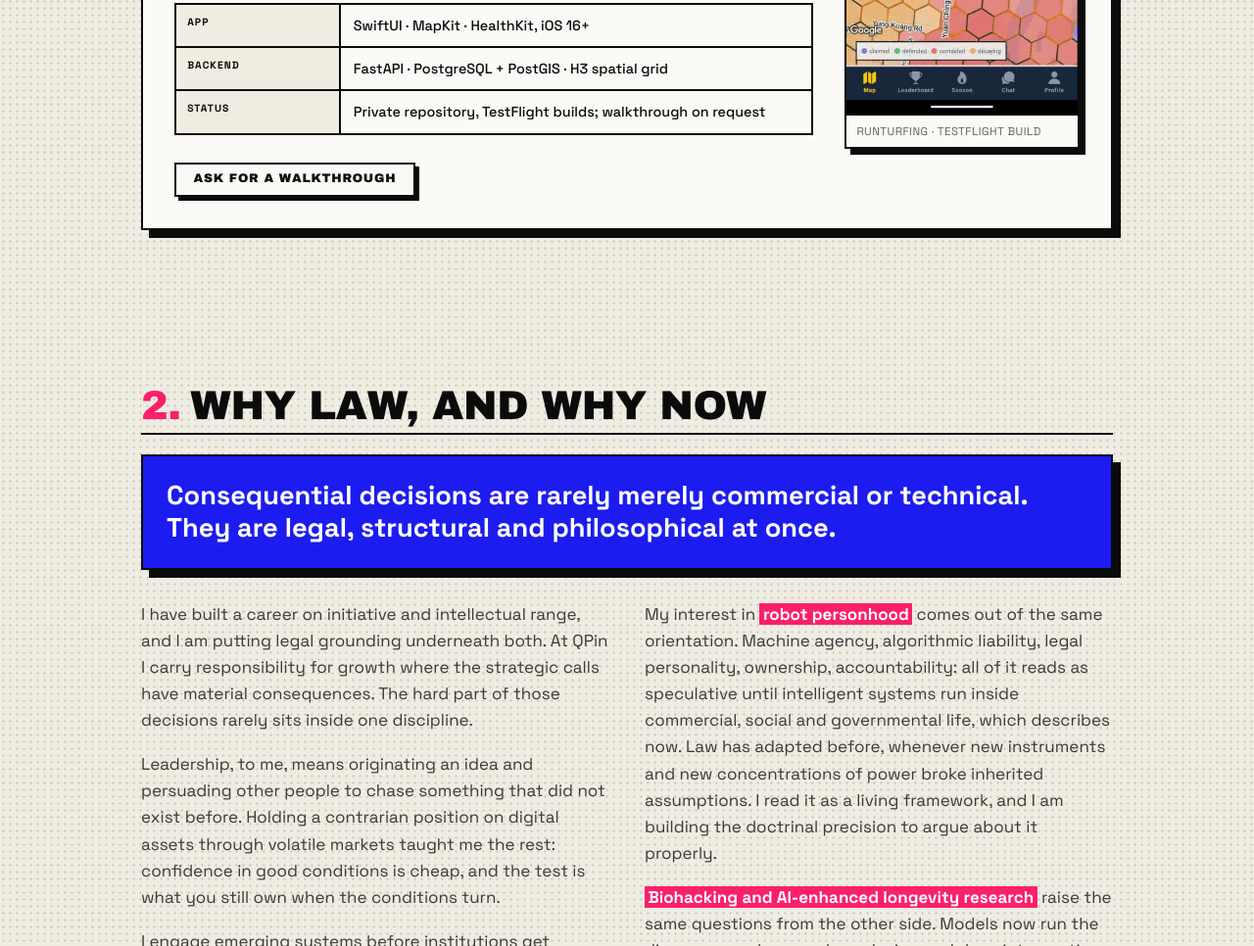
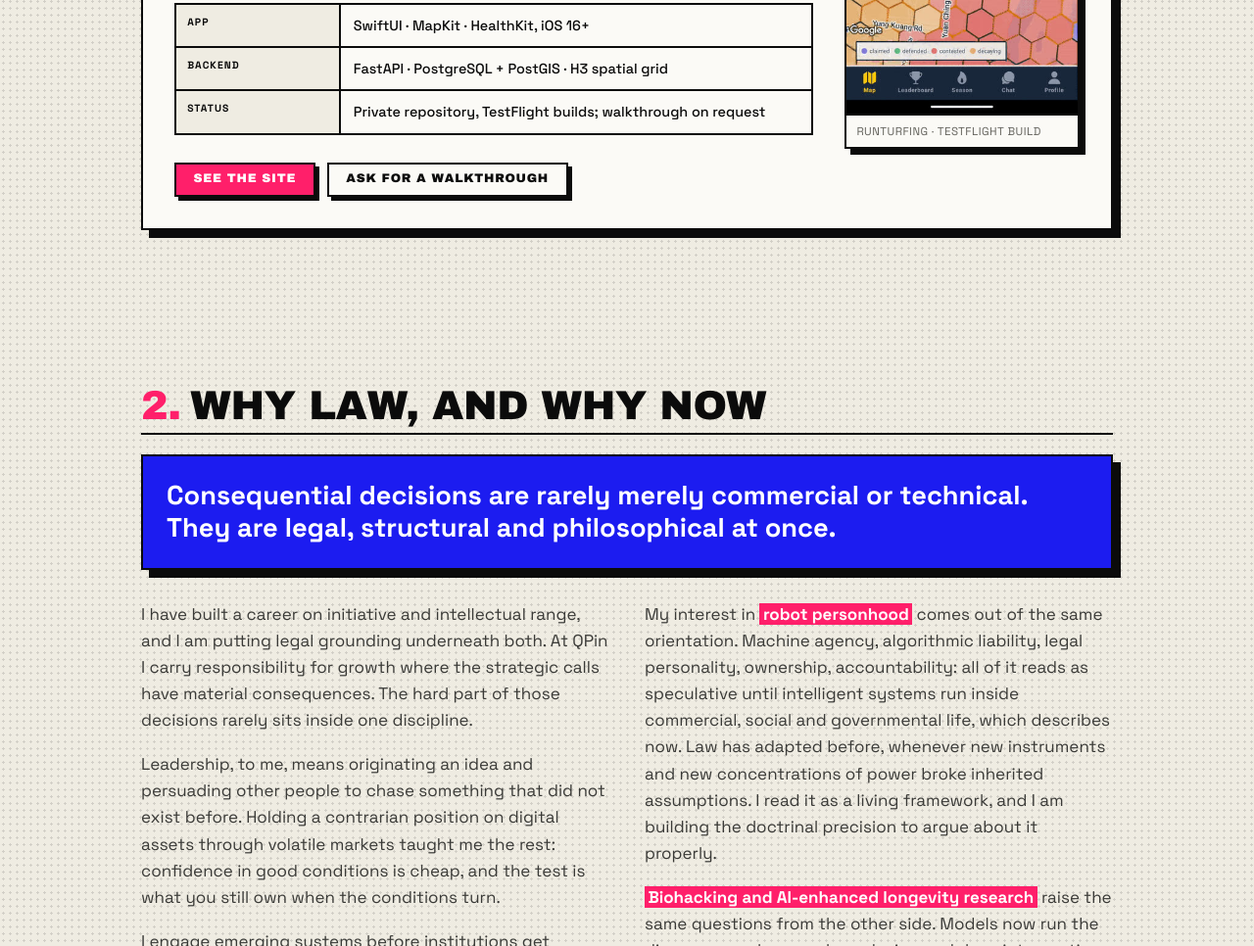
Before and after one commit to herbertww/herbertww.github.io, a plain HTML site: page index.html in a window 1280 px wide. Shown: the part 3341-4307 px from the top of the page at 98% size. Drawn offline with Linux system fonts and the light colour scheme; grey boxes are pictures that could not be loaded.

Commit message:
Link the Runturfing site from the projects section
Co-Authored-By: Claude Opus 5 <noreply@anthropic.com>

```diff
--- a/index.html
+++ b/index.html
@@ -229,6 +229,7 @@
         </figure>
       </div>
       <p class="links">
+        <a class="btn" href="https://runturfing.herbert-ww.workers.dev" rel="noopener" target="_blank">See the site</a>
         <a class="btn ghost" href="mailto:herbert.ww@gmail.com?subject=Runturfing">Ask for a walkthrough</a>
       </p>
     </article>
```
